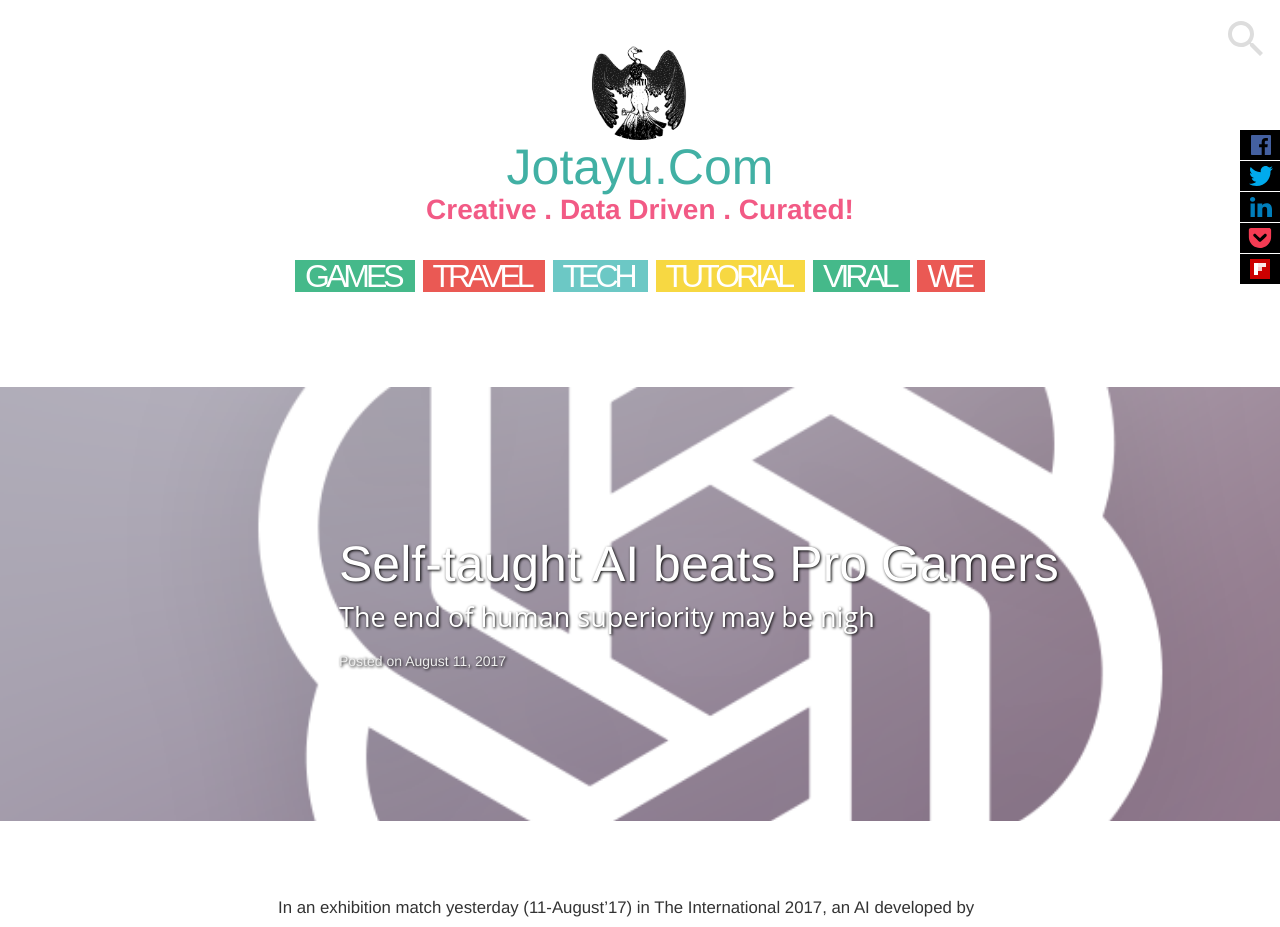
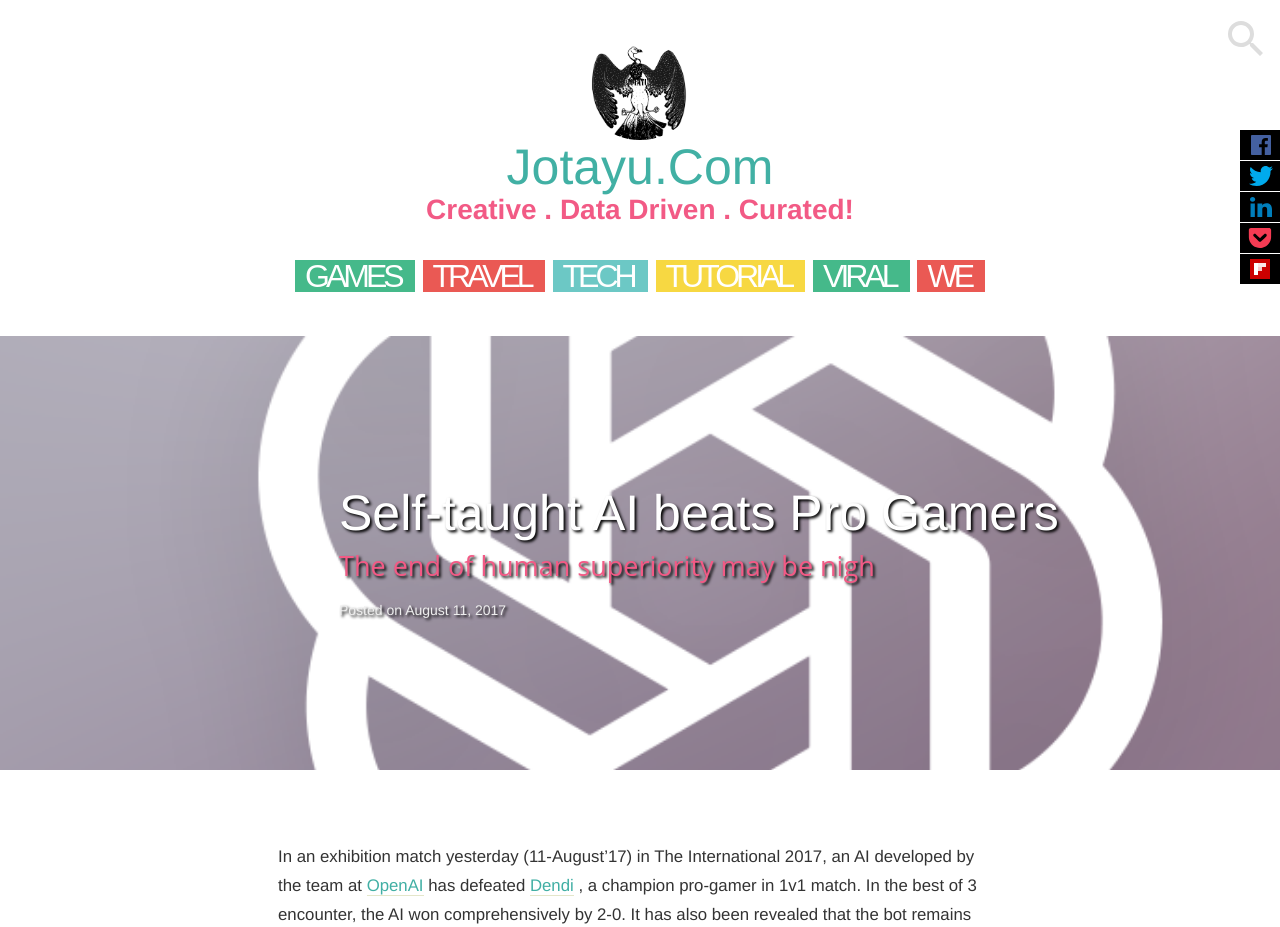
Before and after one commit to darkdigger011/darkdigger011.github.io, a Jekyll site: the page built from _posts/2017-08-12-OpenAI_Dendi.md, in a window 1280 px wide. Shown: the top 927 px of the page. Built offline with Jekyll 4.4.1, drawn with Linux system fonts in a browser that asks for light colours; nearby versions of some CDN libraries; library files that are not in the unit come from our copies; a script that is not in the unit is left out; comment, search, counter and statistics services are not loaded.

Commit message:
Update cc_style.css

```diff
--- a/css/cc_style.css
+++ b/css/cc_style.css
@@ -49,7 +49,10 @@
 }
 
 h3 {
-	font-size: 1.5em;
+	/*font-size: 1.5em;*/
+    font-size: 24px;
+    font-weight: bold;
+    color: #41b0a4;
 }
 
 html {
@@ -502,11 +505,11 @@
 }
 
 .blog article a {
-	color: hsl(64, 40%, 47%); /* green */
-	border-bottom: 1px solid #e4e6ca;
+    color: rgb(65, 175, 164);
+    border-bottom: 1px solid #e4e6ca;
 }
 .blog article:not(.list-item) a:visited {
-	color: #666;
+	color: rgba(164, 168, 73, 0.21);
 }
 .blog article:not(.list-item) a:hover {
 	color: #F2C45A; /* yellow */
@@ -995,9 +998,9 @@
 }
 .intro-header.big-img .page-heading,
 .intro-header.big-img .post-heading {
-  padding: 100px 0;
-  color: #FFF;
-  text-shadow: 1px 1px 3px #000;
+    padding: 100px 0;
+    color: #FFF;
+    text-shadow: 2px 2px 3px #000;
 }
 .intro-header .page-heading h1 {
   margin-top: 0;
@@ -1022,6 +1025,8 @@
 .intro-header.big-img .page-heading .page-subheading,
 .intro-header.big-img .post-heading .post-subheading {
   font-weight: 400;
+  color: #f25a85;
+
 }
 .intro-header.big-img .page-heading hr {
   box-shadow: 1px 1px 3px #000;
@@ -1047,7 +1052,8 @@
     margin-top: 130px;
   }
   .intro-header.big-img {
-    margin-top: 91px;  /* Full navbar is small navbar + 20px padding on each side when expanded */
+    margin-top: 20px;
+    z-index: -20;
   }
   .intro-header.big-img .page-heading,
   .intro-header.big-img .post-heading  {
```
